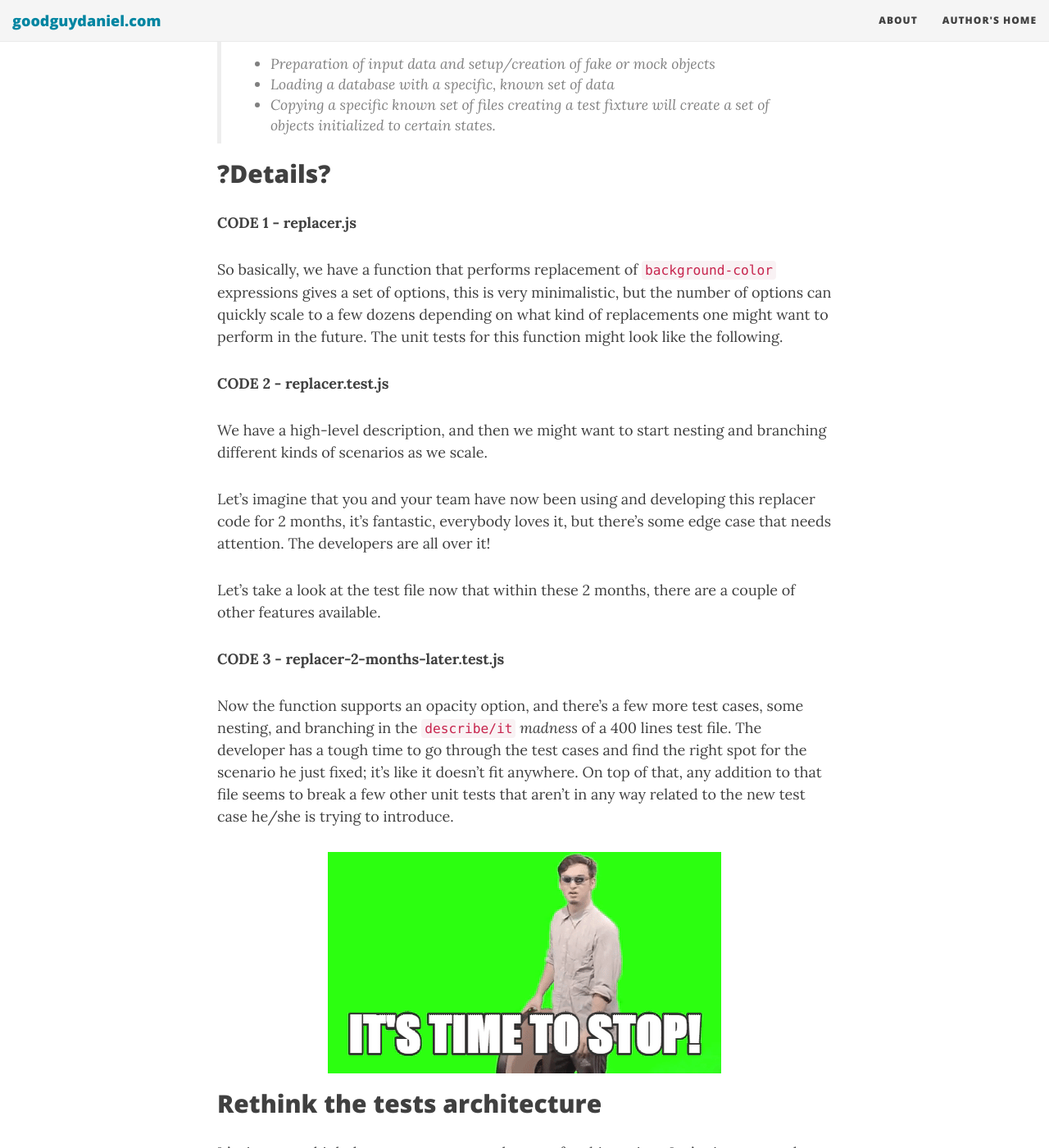
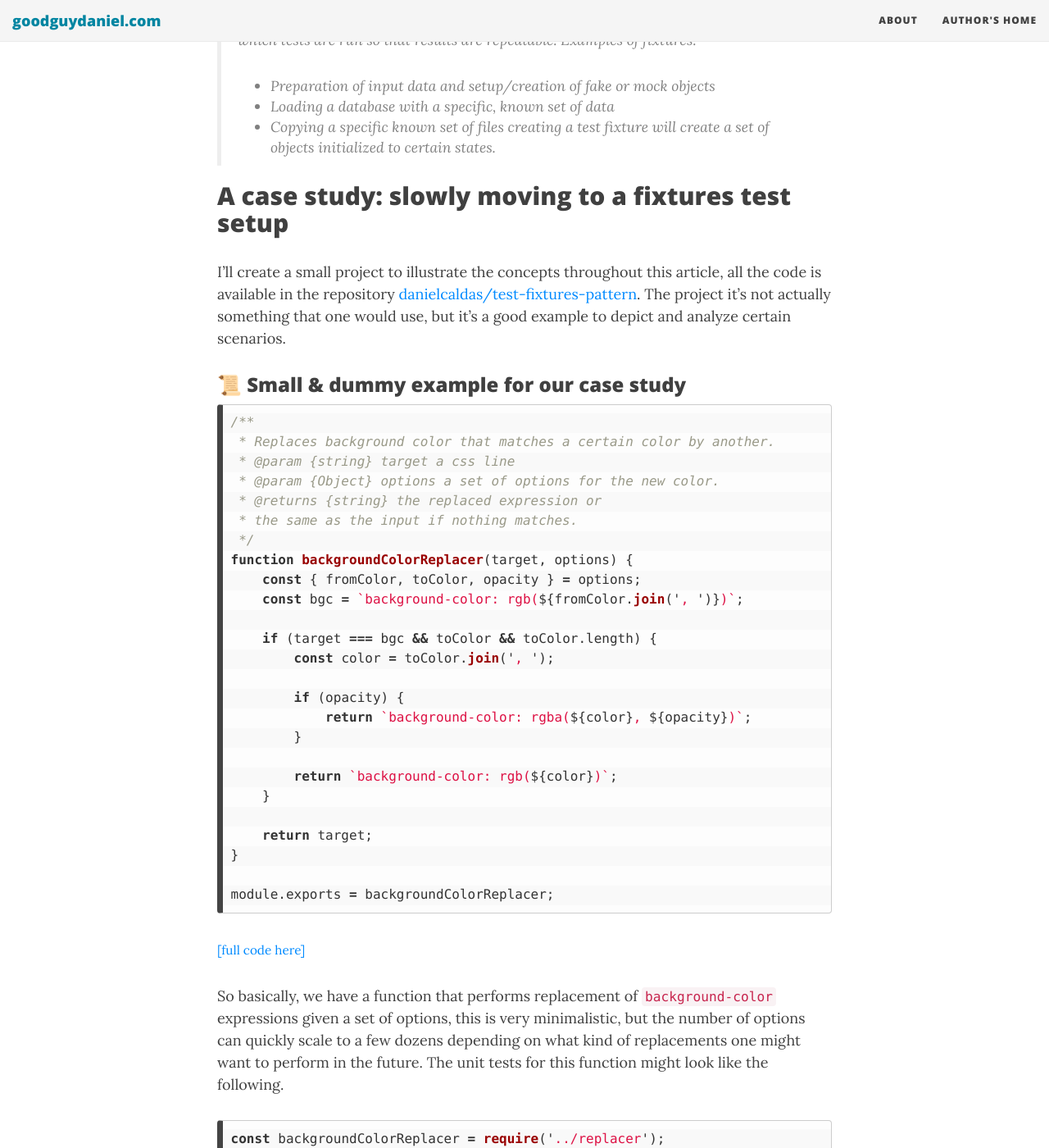
Before and after one commit to danielcaldas/oldblog, a Jekyll site: the page built from _posts/2019-10-02-test-fixtures-from-scratch.markdown, in a window 1280 px wide and 1400 px high, scrolled down 1221 px. Shown: the whole window at 82% size. Built offline with Jekyll 4.4.1, drawn with Linux system fonts in a browser that asks for light colours; nearby versions of some CDN libraries; comment, search, counter and statistics services are not loaded; some of the changed text lies outside the part shown.

Commit message:
Case study section with code and reference to github repository

````diff
--- a/_posts/2019-10-02-test-fixtures-from-scratch.markdown
+++ b/_posts/2019-10-02-test-fixtures-from-scratch.markdown
@@ -31,13 +31,60 @@ Before diving into details, let's take a few seconds to go through this definiti
 - Copying a specific known set of files creating a test fixture will create a set of objects initialized to certain states.
 <!-- /quotation -->
 
-## ?Details?
+## A case study: slowly moving to a fixtures test setup
 
-**CODE 1 - replacer.js**
+I'll create a small project to illustrate the concepts throughout this article, all the code is available in the repository <a href="https://github.com/danielcaldas/test-fixtures-pattern" target="_blank" title="GitHub, Daniel Caldas, test-fixtures-pattern case study project">danielcaldas/test-fixtures-pattern</a>. The project it's not actually something that one would use, but it's a good example to depict and analyze certain scenarios.
 
-So basically, we have a function that performs replacement of `background-color` expressions gives a set of options, this is very minimalistic, but the number of options can quickly scale to a few dozens depending on what kind of replacements one might want to perform in the future. The unit tests for this function might look like the following.
+### 📜 Small & dummy example for our case study
 
-**CODE  2 - replacer.test.js**
+```javascript
+/**
+ * Replaces background color that matches a certain color by another.
+ * @param {string} target a css line
+ * @param {Object} options a set of options for the new color.
+ * @returns {string} the replaced expression or
+ * the same as the input if nothing matches.
+ */
+function backgroundColorReplacer(target, options) {
+    const { fromColor, toColor, opacity } = options;
+    const bgc = `background-color: rgb(${fromColor.join(', ')})`;
+
+    if (target === bgc && toColor && toColor.length) {
+        const color = toColor.join(', ');
+
+        if (opacity) {
+            return `background-color: rgba(${color}, ${opacity})`;
+        }
+
+        return `background-color: rgb(${color})`;
+    }
+
+    return target;
+}
+
+module.exports = backgroundColorReplacer;
+```
+<small><a href="https://github.com/danielcaldas/test-fixtures-pattern/blob/master/replacer.js" target="_blank" title="GitHub, Daniel Caldas, test-fixtures-pattern case study project, replacer.test.js">[full code here]</a></small>
+
+So basically, we have a function that performs replacement of `background-color` expressions given a set of options, this is very minimalistic, but the number of options can quickly scale to a few dozens depending on what kind of replacements one might want to perform in the future. The unit tests for this function might look like the following.
+
+```javascript
+const backgroundColorReplacer = require('../replacer');
+
+describe('backgroundColorReplacer', () => {
+    it('should replace color if they match', () => {
+        const target = 'background-color: rgb(255, 0, 0)';
+        const fromColor = [255, 0, 0];
+        const toColor = [0, 255, 0];
+        const options = { fromColor, toColor };
+
+        expect(backgroundColorReplacer(target, options)).toMatchSnapshot();
+    });
+});
+```
+<small><a href="https://github.com/danielcaldas/test-fixtures-pattern/blob/master/__tests__/replacer.test.js" target="_blank" title="GitHub, Daniel Caldas, test-fixtures-pattern case study project, replacer.test.js">[full code here]</a></small>
+
+### 📆 A few weeks down the road
 
 We have a high-level description, and then we might want to start nesting and branching different kinds of scenarios as we scale.
 
@@ -45,15 +92,42 @@ Let's imagine that you and your team have now been using and developing this rep
 
 Let's take a look at the test file now that within these 2 months, there are a couple of other features available.
 
-**CODE  3 - replacer-2-months-later.test.js**
+```javascript
+const backgroundColorReplacer = require('../replacer');
 
-Now the function supports an opacity option, and there's a few more test cases, some nesting, and branching in the `describe/it` *madness* of a 400 lines test file. The developer has a tough time to go through the test cases and find the right spot for the scenario he just fixed; it's like it doesn't fit anywhere. On top of that, any addition to that file seems to break a few other unit tests that aren't in any way related to the new test case he/she is trying to introduce.
+describe('backgroundColorReplacer', () => {
+    it('should replace color if they match', () => {
+        const target = 'background-color: rgb(255, 0, 0)';
+        const fromColor = [255, 0, 0];
+        const toColor = [0, 255, 0];
+        const options = { fromColor, toColor };
 
-<div style="text-align:center;">
+        expect(backgroundColorReplacer(target, options)).toMatchSnapshot();
+    });
+
+    it('should replace color if they match and add opacity when defined', () => {
+        // ...
+    });
+
+    it('should not replace color if they do not match', () => {
+        // ...
+    });
+
+    it('should not replace color there is no new color specified', () => {
+        // ...
+    });
+});
+```
+<small><a href="https://github.com/danielcaldas/test-fixtures-pattern/blob/master/__tests__/replacer.test.js" target="_blank" title="GitHub, Daniel Caldas, test-fixtures-pattern case study project, replacer.test.js">[full code here]</a></small>
+
+Now the function supports an opacity option, and there are a few more test cases, some nesting, and branching in the `describe`/`it` *madness* of an overwhelmingly large file. The developer has a tough time to go through the test cases and find the right spot for the scenario he just fixed; it's like it doesn't fit anywhere. On top of that, any addition to that file seems to break a few other unit tests that aren't in any way related to the new test case he/she is trying to introduce.
+
+<div style="margin-bottom: 50px;text-align:center;">
     <img alt="filthy frank, pink guy it is time to stop meme" src="/assets/img/test-fixtures-from-scratch/its-time-to-stop.gif"/>
 </div>
 
-## Rethink the tests architecture
+
+## Rethinking the tests architecture
 
 It's time to rethink the way we structure the tests for this project. Let's give a try and use fixtures to architect our new test setup.
 
````
Also changed, not shown: other parts of _posts/2019-10-02-test-fixtures-from-scratch.markdown (+4 -2 lines).
